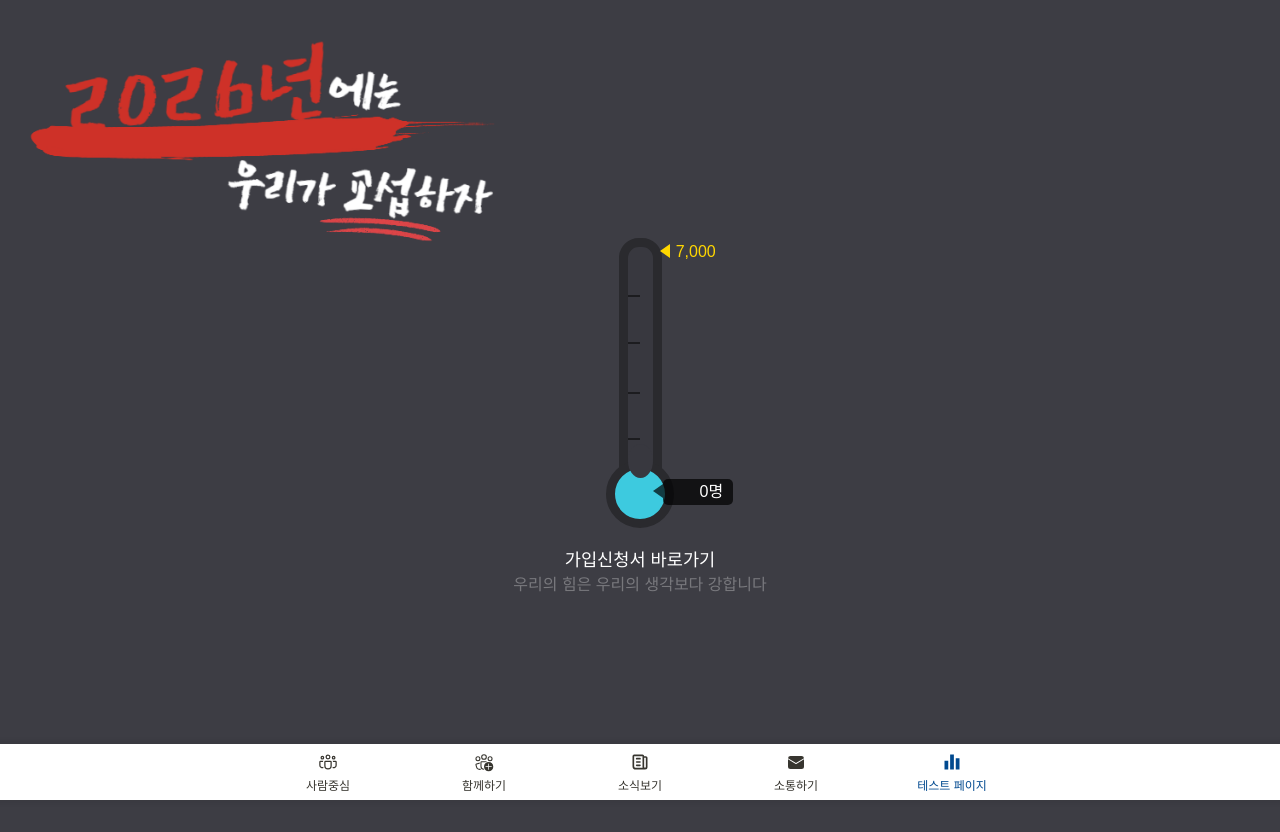
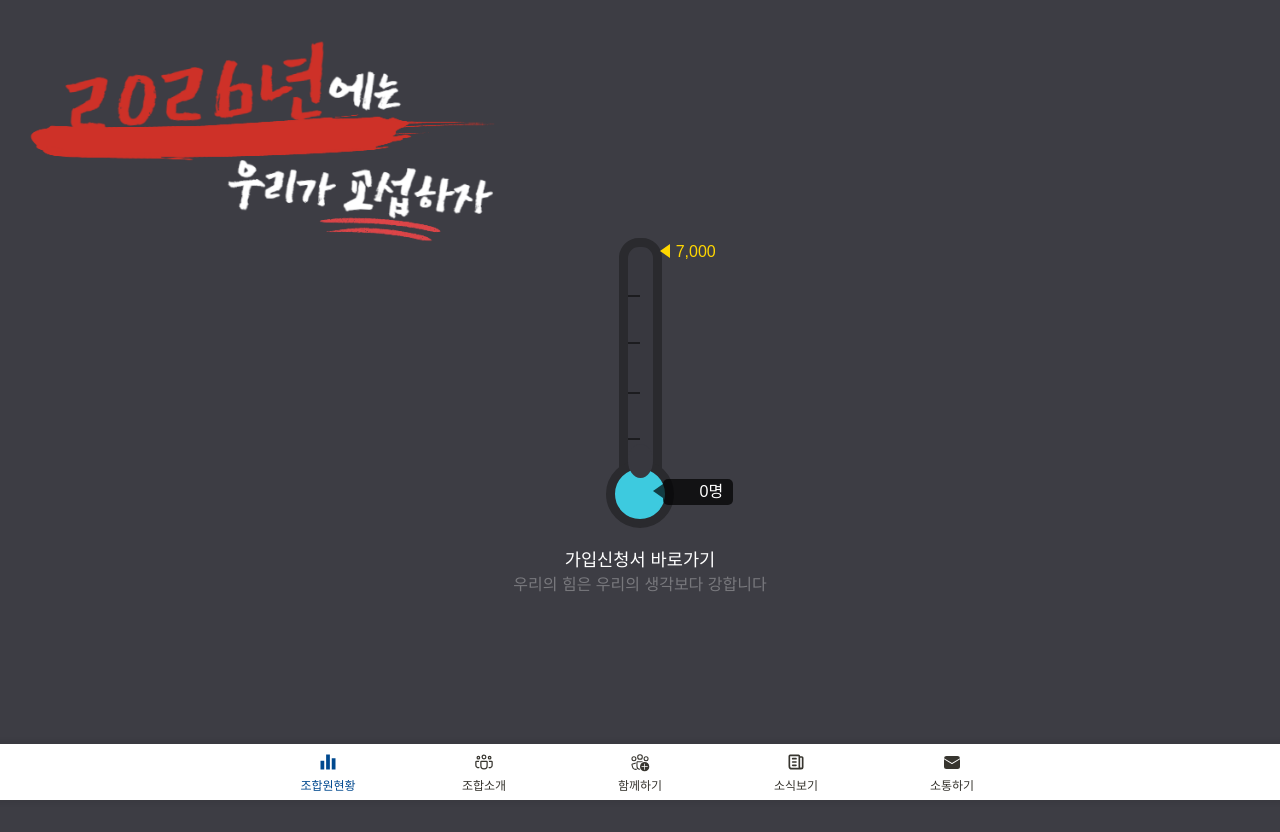
Before and after one commit to junwyoo/misc.saramjungsim.org, a website: page members/index.html in a window 1280 px wide. Drawn offline with nearby package versions, Linux system fonts and the light colour scheme; no server answers; a web font is replaced by a local one.

Commit message:
Change order of navigation bar

```diff
--- a/members/index.html
+++ b/members/index.html
@@ -440,6 +440,19 @@
         </div>
         <footer class="mobile-navigator css-blo4bu e1yhyscn3" style="left: 0">
             <div class="css-1pmrg84 e1yhyscn2">
+                <a class="mobile-navigator-tab css-1l6mqwh e1yhyscn1" href="javascript:void(0)"
+                    target="_self"><svg xmlns="http://www.w3.org/2000/svg"
+                        xmlns:xlink="http://www.w3.org/1999/xlink" aria-hidden="true" focusable="false"
+                        width="1em" height="1em"
+                        style="margin-bottom: 4px; font-size: 20px; vertical-align: -0.125em; transform: rotate(360deg);"
+                        preserveAspectRatio="xMidYMid meet" viewBox="0 0 1024 1024" class="iconify"
+                        data-icon="ep:histogram">
+                        <path fill="currentColor"
+                            d="M416 896V128h192v768zm-288 0V448h192v448zm576 0V320h192v576z"></path>
+                    </svg>
+                    <div class="css-rnnx2x e1yhyscn0">조합원현황</div>
+                </a>
+
                 <a class="mobile-navigator-tab css-ak6o3t e1yhyscn1" href="https://www.saramjungsim.org/" target="_self">
                     <svg xmlns="http://www.w3.org/2000/svg"
                         xmlns:xlink="http://www.w3.org/1999/xlink" aria-hidden="true" focusable="false"
@@ -451,7 +464,7 @@
                             d="M6.002 4a1.998 1.998 0 1 1 3.996 0a1.998 1.998 0 0 1-3.996 0M8 3.002a.998.998 0 1 0 0 1.996a.998.998 0 0 0 0-1.996M11 4.5a1.5 1.5 0 1 1 3 0a1.5 1.5 0 0 1-3 0m1.5-.5a.5.5 0 1 0 0 1a.5.5 0 0 0 0-1m-9-1a1.5 1.5 0 1 0 0 3a1.5 1.5 0 0 0 0-3M3 4.5a.5.5 0 1 1 1 0a.5.5 0 0 1-1 0M4.268 7A2 2 0 0 0 4 8H2v2.5a1.5 1.5 0 0 0 2.096 1.377c.074.331.19.647.34.942A2.5 2.5 0 0 1 1 10.5V8a1 1 0 0 1 1-1zm7.296 5.819A2.5 2.5 0 0 0 15 10.5V8a1 1 0 0 0-1-1h-2.268c.17.294.268.635.268 1h2v2.5a1.5 1.5 0 0 1-2.096 1.377q-.114.498-.34.942M6 6.999a1 1 0 0 0-1 1V11a3 3 0 0 0 6 0V8a1 1 0 0 0-1-1zm0 1h4V11a2 2 0 0 1-4 0z">
                         </path>
                     </svg>
-                <div class="css-rnnx2x e1yhyscn0">사람중심</div>
+                <div class="css-rnnx2x e1yhyscn0">조합소개</div>
                 </a>
 
                 <a class="mobile-navigator-tab css-ak6o3t e1yhyscn1"
@@ -497,18 +510,6 @@
                     <div class="css-rnnx2x e1yhyscn0">소통하기</div>
                 </a>
 
-                <a class="mobile-navigator-tab css-1l6mqwh e1yhyscn1" href="javascript:void(0)"
-                    target="_self"><svg xmlns="http://www.w3.org/2000/svg"
-                        xmlns:xlink="http://www.w3.org/1999/xlink" aria-hidden="true" focusable="false"
-                        width="1em" height="1em"
-                        style="margin-bottom: 4px; font-size: 20px; vertical-align: -0.125em; transform: rotate(360deg);"
-                        preserveAspectRatio="xMidYMid meet" viewBox="0 0 1024 1024" class="iconify"
-                        data-icon="ep:histogram">
-                        <path fill="currentColor"
-                            d="M416 896V128h192v768zm-288 0V448h192v448zm576 0V320h192v576z"></path>
-                    </svg>
-                    <div class="css-rnnx2x e1yhyscn0">테스트 페이지</div>
-                </a>
             </div>
         </footer>
         <script type="text/javascript">const units = { person: "명" }; const config = { minTemp: 0, maxTemp: 7500, unit: "person" }; const queryServer = 'https://saramjungsim.com:8443/memberCount'; const registrationLink = document.getElementById("link-to-registration"); registrationLink.addEventListener("click", () => { window.open("https://join.saramjungsim.org"); }); const temperature = document.getElementById("temperature"); function setTemperature(value) { const maxGraphValue = value > config.maxTemp ? config.maxTemp : value; temperature.style.height = (maxGraphValue - config.minTemp) / (config.maxTemp - config.minTemp) * 100 + "%"; const thousands = parseInt(value / 1000); if (thousands > 0) { temperature.dataset.value = thousands + "," + (value % 1000) + units[config.unit]; return; } temperature.dataset.value = value + units[config.unit]; } document.body.onload = function() { $(function() { $.ajax({ type: 'GET', url: queryServer, crossDomain: true, headers: { 'Access-Control-Allow-Origin': '*' }, success: function(res, status) { const {count} = res; if (count) { const integerCount = parseInt(count); if (!isNaN(integerCount)) { setTemperature(count); } } }, error: function(res, status) { setTemperature(0); } }); }); }</script>
```
